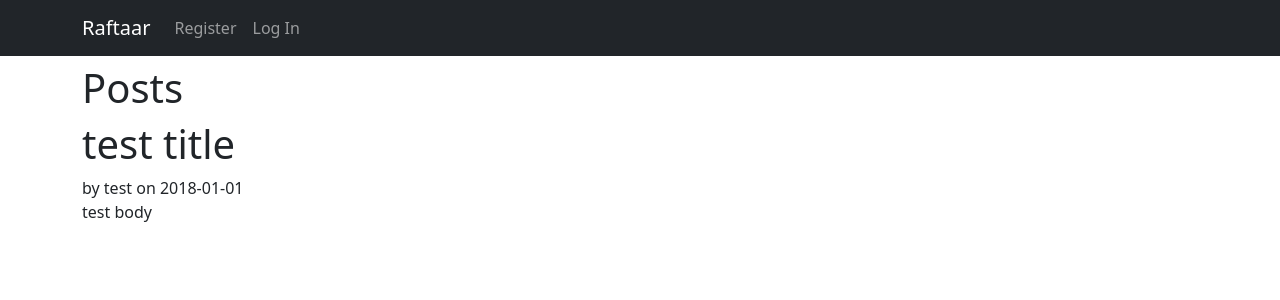
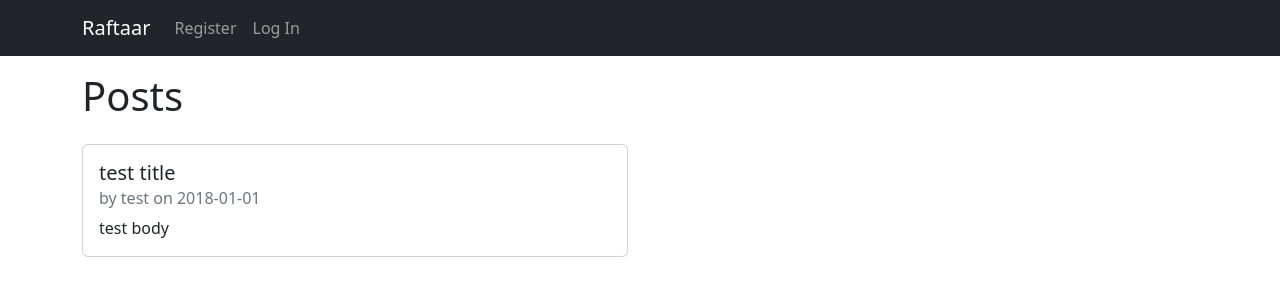
Before and after one commit to hsgrewal/raftaar, a Flask app: page / in a window 1280 px wide. Shown: the top 300 px of the page. Run offline with Flask 2, Linux system fonts and the light colour scheme; data comes from the database, SQL or seed files in the repository.

Commit message:
Add bootstrap

```diff
--- a/raftaar/templates/base.html
+++ b/raftaar/templates/base.html
@@ -38,12 +38,14 @@
         </div>
       </nav>
       <div class="container">
-        <h1 class="text-center">
-          {% block header %}{% endblock %}
-        </h1>
-        {% for message in get_flashed_messages() %}
-          <div class="alert alert-primary" role="alert">{{ message }}</div>
-        {% endfor %}
+        {% block header %}{% endblock %}
+        <div class="row g-3 justify-content-center">
+          <div class="col-md-6">
+            {% for message in get_flashed_messages() %}
+            <div class="alert alert-danger" role="alert">{{ message }}</div>
+            {% endfor %}
+          </div>
+        </div>
         {% block content %}{% endblock%}
       </div>
     </main>
--- a/raftaar/templates/index.html
+++ b/raftaar/templates/index.html
@@ -1,28 +1,33 @@
 {% extends 'base.html' %}
 
 {% block header %}
-  <h1>{% block title %}Posts{% endblock %}</h1>
-  {% if g.user %}
-    <a class="action" href="{{ url_for('main.create') }}">New</a>
-  {% endif %}
+  <header class="d-flex flex-wrap justify-content-center py-3">
+    <h1 class="d-flex align-items-center me-auto">{% block title %}Posts{% endblock %}</h1>
+    {% if g.user %}
+    <ul class="nav nav-pills">
+      <li class="nav-item">
+        <a class="nav-link active" href="{{ url_for('main.create') }}" aria-current="page">New</a>
+      </li>
+    </ul>
+    {% endif %}
+  </header>
 {% endblock %}
 
 {% block content %}
+  <div class="row row-cols-1 row-cols-md-2 g-4">
   {% for post in posts %}
-    <article class="post">
-      <header>
-        <div>
-          <h1>{{ post['title'] }}</h1>
-          <div class="about">by {{ post['username'] }} on {{ post['created'].strftime('%Y-%m-%d') }}</div>
+    <div class="col">
+      <div class="card">
+        <div class="card-body">
+          <h5 class="card-title">{{ post['title'] }}</h5>
+          <h6 class="card-subtitle mb-2 text-muted">by {{ post['username'] }} on {{ post['created'].strftime('%Y-%m-%d') }}</h6>
+          <p class="card-text">{{ post['body'] }}</p>
+          {% if g.user['id'] == post['author_id'] %}
+            <a class="btn btn-primary" href="{{ url_for('main.update', id=post['id']) }}">Edit</a>
+          {% endif %}
         </div>
-        {% if g.user['id'] == post['author_id'] %}
-          <a class="action" href="{{ url_for('main.update', id=post['id']) }}">Edit</a>
-        {% endif %}
-      </header>
-      <p class="body">{{ post['body'] }}</p>
-    </article>
-    {% if not loop.last %}
-      <hr>
-    {% endif %}
+      </div>
+    </div>
   {% endfor %}
+  </div>
 {% endblock %}
--- a/setup.py
+++ b/setup.py
@@ -2,7 +2,7 @@ from setuptools import find_packages, setup
 
 setup(
     name='raftaar',
-    version='1.0.0',
+    version='1.0.1',
     packages=find_packages(),
     include_package_data=True,
     install_requires=[
```
Also changed, not shown: raftaar/templates/auth/login.html (+15 -7 lines), raftaar/templates/auth/register.html (+9 -5 lines), raftaar/templates/create.html (+13 -7 lines), raftaar/templates/update.html (+14 -8 lines).
